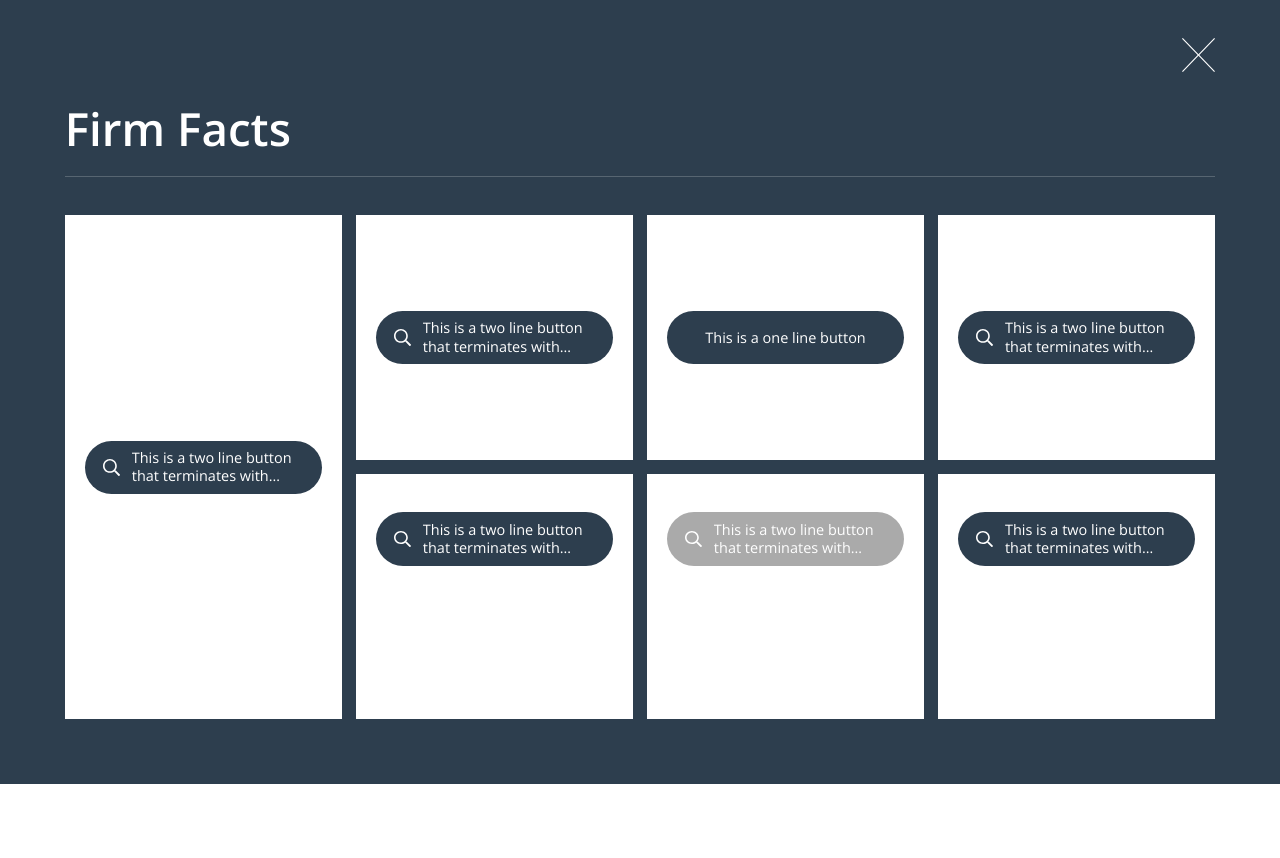
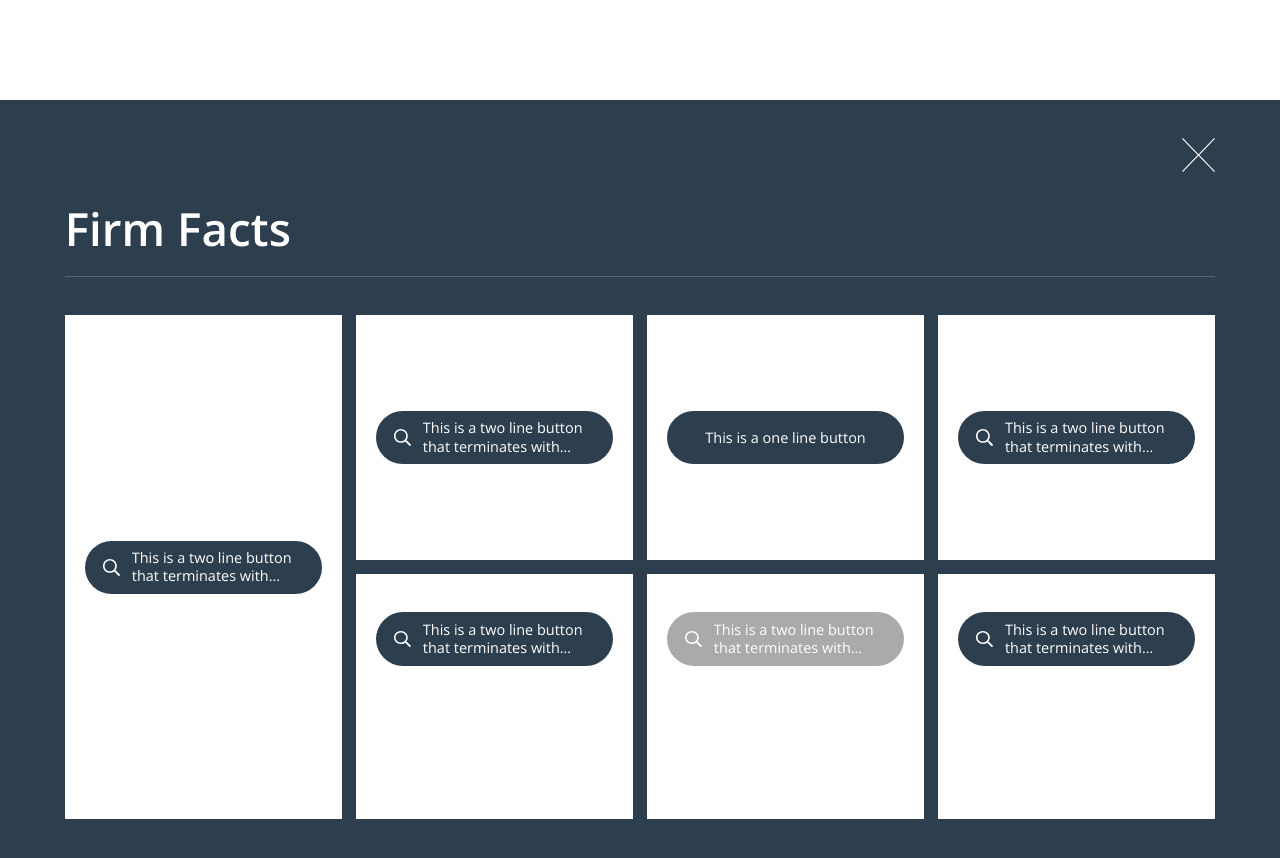
Before and after one commit to leandrofc/styling-challenge, a React (Vite) app: page / in a window 1280 px wide. Shown: the top 858 px of the page. Before the commit the page ends 800 px from the top, so only its background shows below. Built offline with nearby package versions, Linux system fonts and the light colour scheme.

Commit message:
feat: adjust the position FirmFacts on the page

```diff
--- a/src/App.tsx
+++ b/src/App.tsx
@@ -77,7 +77,11 @@ function App() {
     }
   ]
 
-  return <FirmFacts data={content} />
+  return (
+    <div style={{ display: "flex", justifyContent: "center" }}>
+      <FirmFacts data={content} />
+    </div>
+  )
 }
 
 export default App
--- a/src/components/FirmFacts/FirmFacts.module.scss
+++ b/src/components/FirmFacts/FirmFacts.module.scss
@@ -3,17 +3,16 @@
 @use "sass:math";
 
 .firm-facts {
-    width: 100%;
-    height: 100%;
+    max-width: 1680px;
     background-color: #2D3E4E;
     display: flex;
     flex-direction: column;
     align-items: center;
     padding: functions.responsive-clamp(50px) functions.responsive-clamp(85px) functions.responsive-clamp(85px) functions.responsive-clamp(85px);
+    margin-top: 100px;
 
     .close-container {
         width: 100%;
-        max-width: 1680px;
         display: flex;
         justify-content: end;
         margin-bottom: functions.responsive-clamp(33px);
```
